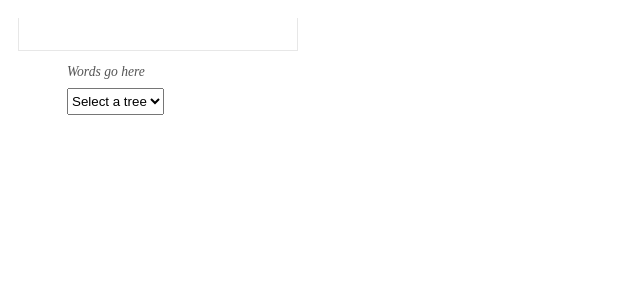
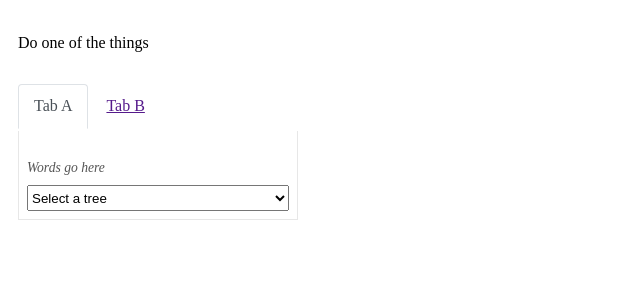
Before and after one commit to AaronDavidNewman/vue3base, a Vue app: page / in a window 1280 px wide. Shown: the top 300 px of the page, without its empty margins (0-640 px from the left). Built offline with nearby package versions, Linux system fonts and the light colour scheme.

Commit message:
Add a nav tab

```diff
--- a/src/components/App.vue
+++ b/src/components/App.vue
@@ -2,15 +2,20 @@
       <div class="tabContent">
   <div class="itemPreferences">
     <div class="itemPropertiesContainer">
-        <div class="formSection">
+      <p>Do one of the things</p>
       <ul class="nav-tabs">
-            <li class="nav-tab">
+        <li class="nav-tab" :class="{ active: tabASelected }">
+          <a class="nav-link" href @click.prevent="showTabA">Tab A</a>
+        </li>
+        <li class="nav-item" :class="{ active: tabBSelected }">
+          <a class="nav-link" href @click.prevent="showTabB">Tab B</a>
+        </li>
+      </ul>
+      <div class="tab-content">
+        <div class="formSection tab-pane" :class="{ active: tabASelected }">
           <p class="stdSubIntro">Words go here</p>
-              <treetop
-                :treelist="treelist"
-                @tree-selected="treeSelected"
-              ></treetop>
-              <div v-for="level in levels" :key="level.id">
+          <treetop :treelist="treelist" @tree-selected="treeSelected"></treetop>
+          <div v-for="level in compLevels" :key="level.id">
             <treeview
               :items="level.items"
               :label="level.label"
@@ -20,8 +25,10 @@
             >
             </treeview>
           </div>
-            </li>
-          </ul>
+        </div>
+        <div class="formSection tab-pane" :class="{ active: tabBSelected }">
+          <p class="stdSubIntro">Other words here</p>
+        </div>
         </div>
       </div>
     </div>
@@ -45,15 +52,24 @@ export default {
   data() {
     return {
       selectedTreeLabel: "",
-      currentLevel: 0,
-      levels: [],
-      selectedTree: {},
-      selectedValues: [],
+      currentLevel: 0, // The highest level of the tree we have populated
+      compLevels: [], // The tree as represented to the dropdown components
+      selectedTree: {}, // The full tree
+      selectedValues: [], // The values selected in the dropdown components
+      selectedTab: 0,
     };
   },
   setup() {
     const treelist = getTreeList();
     return { treelist };
+  },
+  computed: {
+    tabASelected() {
+      return this.selectedTab === 0;
+    },
+    tabBSelected() {
+      return this.selectedTab === 1;
+    },
   },
   methods: {
     treeSelected(val) {
@@ -61,10 +77,16 @@ export default {
       this.selectedTree = getTree(val.value);
       if (this.selectedTree && this.selectedTree.levels) {
         this.currentLevel = 0;
-        this.levels.splice(0);
+        this.compLevels.splice(0);
         this.selectedValues.splice(0);
         this.updateTree();
       }
+    },
+    showTabA() {
+      this.selectedTab = 0;
+    },
+    showTabB() {
+      this.selectedTab = 1;
     },
     createEmptyTreeNode(node) {
       return {
@@ -99,26 +121,29 @@ export default {
     updateTree() {
       const tree = this.selectedTree;
       if (tree && tree.levels) {
+        var i = this.currentLevel + 1;
+        const ll = this.compLevels.length;
+        while (i < ll) {
+          this.compLevels.pop();
+          i += 1;
+        }
         tree.levels.forEach((level) => {
           // this.currentLevel is the tree level of the most recent change.  So update that row
           if (level.level === this.currentLevel) {
             // add if new, else just update
-            if (this.levels.length <= this.currentLevel) {
-              this.levels.push(this.copyTreeNode(level));
+            if (this.compLevels.length <= this.currentLevel) {
+              this.compLevels.push(this.copyTreeNode(level));
             } else {
               // Update all fields individually, so the Vue ref tracker informs the child.
               // We want the list for each level, but we don't want the tree values until the parent is picked
               const ix = level.level;
-              this.updateComponentNode(this.levels[ix], level);
+              this.updateComponentNode(this.compLevels[ix], level);
             }
           } else if (level.level > this.currentLevel) {
             // For levels above the current level, we don't know the value yet.  So empty it of items.
             // For levels below the current level, leave the values alone
-            if (this.levels.length <= level.level) {
-              this.levels.push(this.createEmptyTreeNode(level));
-            } else {
-              const ix = level.level;
-              this.clearComponentNode(this.levels[ix], level);
+            if (this.compLevels.length <= level.level) {
+              this.compLevels.push(this.createEmptyTreeNode(level));
             }
           }
         });
@@ -146,10 +171,10 @@ export default {
         // further down the tree.
         const ix = val.level + 1;
         const inst = this.selectedTree.levels[ix];
-        this.updateComponentNode(this.levels[ix], inst);
+        this.updateComponentNode(this.compLevels[ix], inst);
         this.currentLevel += 1;
       } else if (val.level < this.currentLevel) {
-        if (this.levels.length > val.level + 1) {
+        if (this.compLevels.length > val.level + 1) {
           this.currentLevel = val.level + 1;
         } else {
           this.currentLevel = val.level;
@@ -206,5 +231,46 @@ export default {
   float: left;
   margin-bottom: -1px;
   list-style: none;
+  position: relative;
+}
+.tab-content .tab-pane {
+  display: none;
+  visibility: hidden
+}
+.tab-content .tab-pane.active {
+  display: block;
+  visibility: visible
+}
+.nav-tabs > li > a {
+  margin-right: 2px;
+  line-height: 1.42857143;
+  border: 1px solid transparent;
+  border-radius: 4px 4px 0 0
+}
+.nav-tabs > li > a:hover {
+  border-color: #eee #eee #ddd
+}
+ul {
+  padding: 0;
+  display: inline-block;
+  margin-block-end:0;
+}
+.nav-tabs .nav-link {
+    margin-bottom: -1px;
+    background: 0 0;
+    border: 1px solid transparent;
+    border-top-left-radius: 0.25rem;
+    border-top-right-radius: 0.25rem;
+}
+.nav-tabs .active .nav-link {
+    color: #495057;
+    background-color: #fff;
+    border-color: #dee2e6 #dee2e6 #fff;
+    text-decoration: none;
+}
+.nav-tabs > li > a {
+    position: relative;
+    display: block;
+    padding: 10px 15px;
 }
 </style>
--- a/src/components/treeview.vue
+++ b/src/components/treeview.vue
@@ -10,7 +10,6 @@
   </div>
 </template>
 <script>
-import { ref, toRef } from "vue";
 export default {
   name: "treeview",
   setup(props) {
```
Lines whose indentation alone changed are shown as unchanged.
